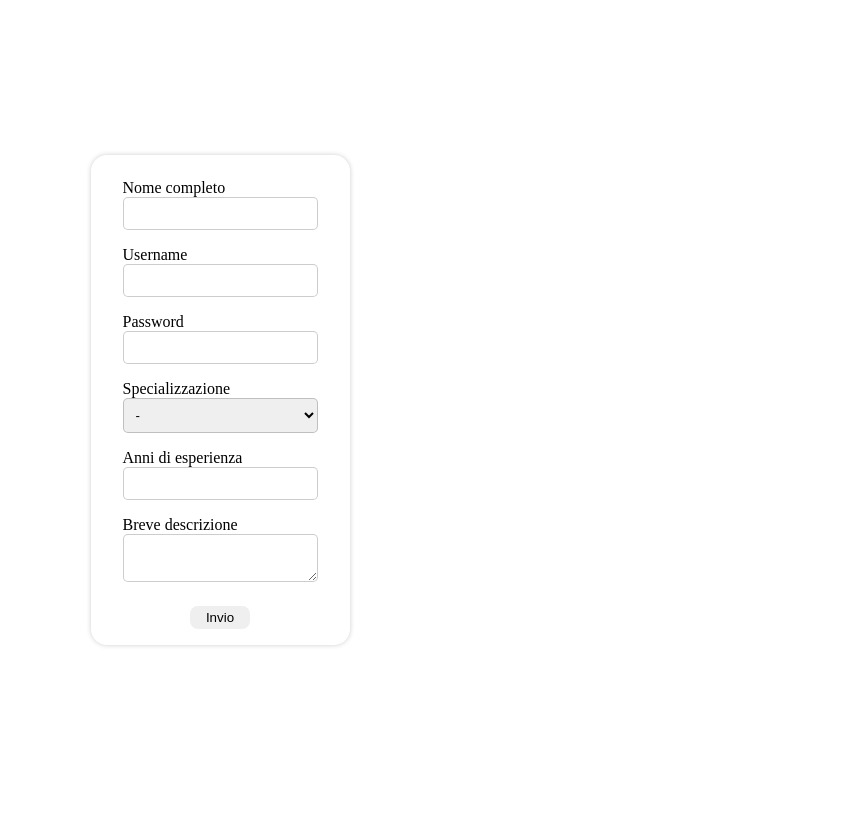
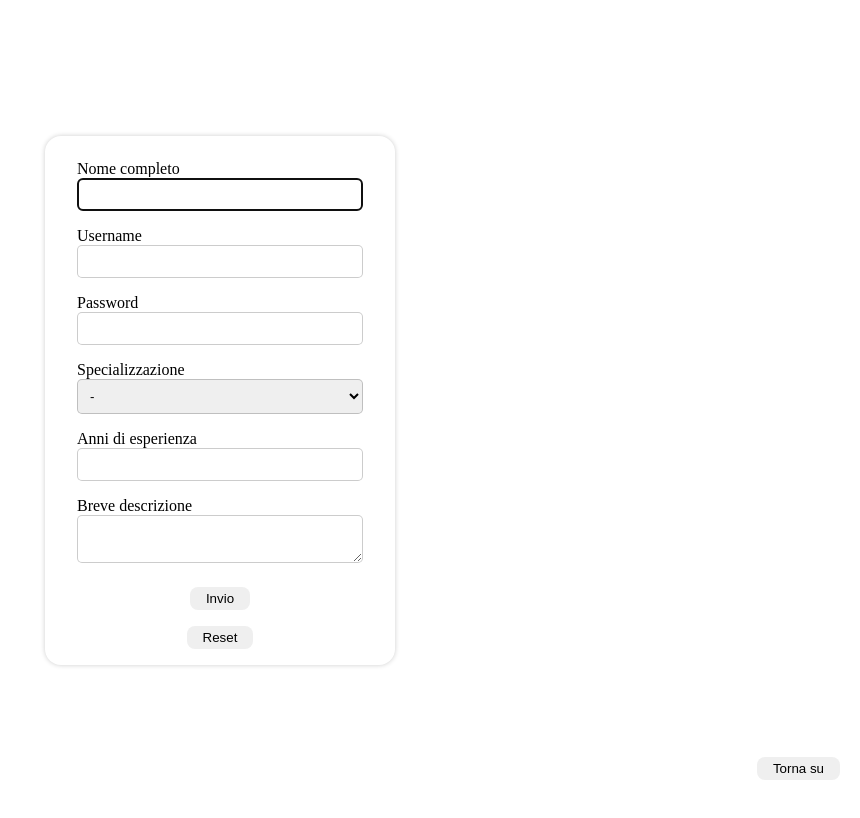
Before and after one commit to gianluca-milesi/ex-react-useref-signup, a React (Vite) app: page / in a window 1280 px wide. Shown: the top 818 px of the page, without its empty margins (420-1280 px from the left). Built offline with nearby package versions, Linux system fonts and the light colour scheme.

Commit message:
ADD: Bonus. Auto focus on name input, reset button, scroll to top button

```diff
--- a/src/App.jsx
+++ b/src/App.jsx
@@ -1,4 +1,4 @@
-import { useState, useMemo, useRef } from "react"
+import { useState, useMemo, useRef, useEffect } from "react"
 
 const letters = "abcdefghijklmnopqrstuvwxyz";
 const numbers = "0123456789";
@@ -63,8 +63,26 @@ function App() {
     }
   }
 
+  useEffect(() => {
+    nameRef.current.focus()
+  }, [])
+
+  function resetForm(e) {
+    e.preventDefault()
+
+    nameRef.current.value = ""
+    setUsername("")
+    setPassword("")
+    specializationRef.current.value = ""
+    yearsExperienceRef.current.value = ""
+    setDescription("")
+
+    nameRef.current.focus()
+  }
+
 
   return (
+    <>
       <main>
         <div className="container">
           <form onSubmit={submitForm}>
@@ -101,10 +119,17 @@ function App() {
               {description.trim() && (<p style={{ color: isDescriptionValid ? "green" : "red" }}>{isDescriptionValid ? "Descrizione valida" : `Tra 100 e 1000 caratteri", (${description.length})`}</p>)}
             </div>
             <button type="submit">Invio</button>
+            <button onClick={resetForm}>Reset</button>
           </form>
         </div>
 
       </main>
+
+      <footer style={{ height: "100vh" }}></footer>
+      <button className="btn-scroll-top" onClick={() => {
+        nameRef.current.scrollIntoView({ behavior: "smooth" })
+      }}>Torna su</button>
+    </>
   )
 }
 
--- a/src/index.css
+++ b/src/index.css
@@ -35,6 +35,7 @@ form {
     display: flex;
     flex-direction: column;
     padding: 1rem;
+    width: 350px;
     border-radius: 1rem;
     box-shadow: 0 0 5px rgba(0, 0, 0, 0.2);
 }
@@ -60,3 +61,9 @@ button {
     border-radius: 0.5rem;
     margin-top: 1rem;
 }
+
+.btn-scroll-top {
+    position: fixed;
+    bottom: 20px;
+    right: 20px;
+}
```
Lines whose indentation alone changed are shown as unchanged.
